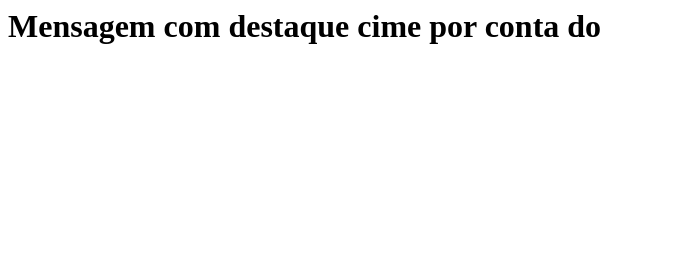
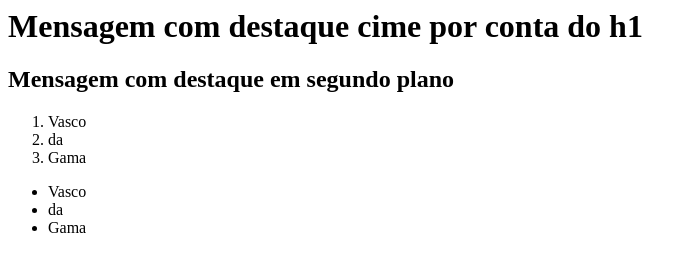
Before and after one commit to matheusgriloo/jornada-grilo.github.io, a plain HTML site: page index.html in a window 1280 px wide. Shown: the whole page, without its empty margins (0-697 px from the left). Drawn offline with Linux system fonts and the light colour scheme.

Commit message:
feature: add index.html

```diff
--- a/index.html
+++ b/index.html
@@ -5,6 +5,20 @@
         </title>
     </head>
     <body>
-        <h1> Mensagem com destaque cime por conta do </h1>
-    </body>
+        <h1> Mensagem com destaque cime por conta do h1 </h1>
+        <h2> Mensagem com destaque em segundo plano</h2>
+
+        </body>
+
+        <ol>
+            <li>Vasco</li>
+            <li>da</li>
+            <li>Gama</li>
+        </ol>
+        <ul>
+            <li>Vasco</li>
+            <li>da</li>
+            <li>Gama</li>
+        </ul>
+
 </html>
```
Also changed, not shown: 2 other files.
